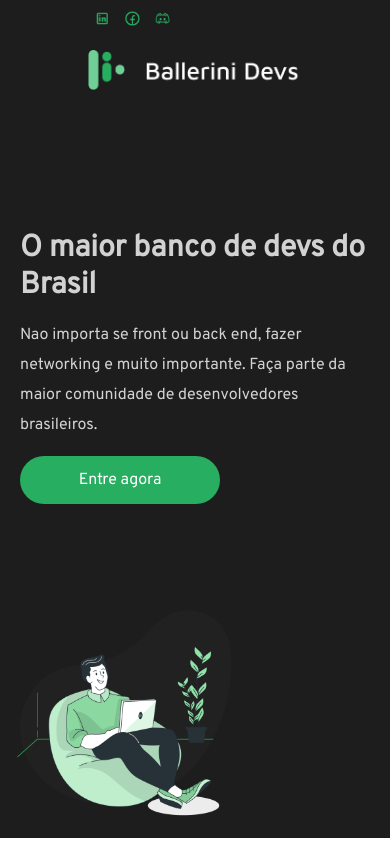
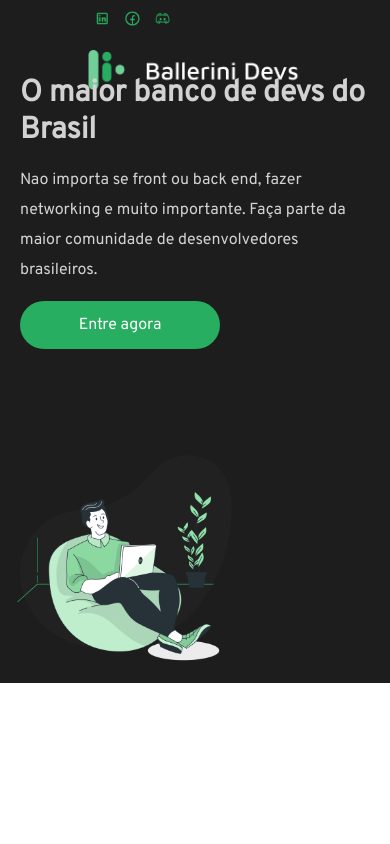
Before and after one commit to Matheussgsilva/dev-register, a React (Create React App) app: page / in a window 390 px wide. Built offline with nearby package versions, Linux system fonts and the light colour scheme.

Commit message:
Set Header height and delete SearcImage change to mobile screen

```diff
--- a/src/components/Header/styles.js
+++ b/src/components/Header/styles.js
@@ -2,7 +2,7 @@ import styled from "styled-components";
 
 export const Header = styled.div`
     display: flex;
-    height: 200px;
+    height: 45px;
     padding: 30px 120px 0px;
 
     @media (max-width: 500px) {
@@ -93,9 +93,4 @@ export const HeaderSearchImage = styled.div`
     width: 35px;
     border-radius: 0px 10px 10px 0px;
     cursor: pointer;
-
-    @media (max-width: 500px) {
-        height: 25px;
-        width: 25px;
-    }
 `;
```
